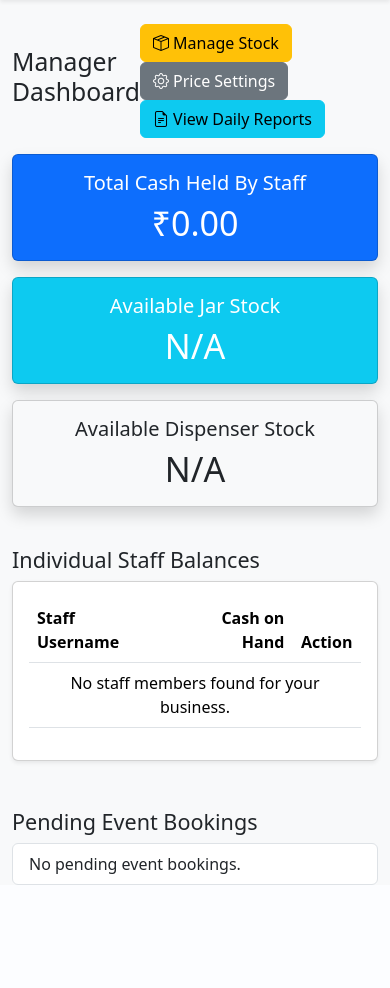
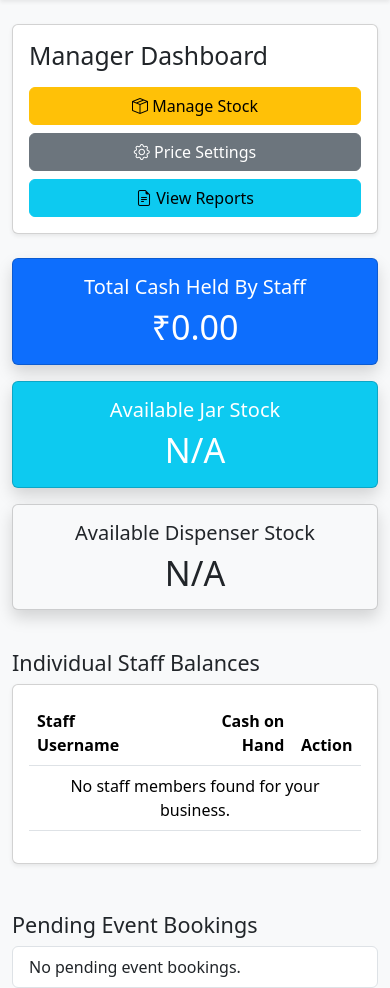
Before and after one commit to rajatpoddar/Aquajal-2.0, a Python web app: template app/templates/manager/dashboard.html in a window 390 px wide. Shown: the part 56-1044 px from the top of the page. Before the commit the page ends 941 px from the top, so only its background shows below. Run offline with Jinja, Linux system fonts and the light colour scheme; the template is opened without the code that fills it, so the values that code supplies are empty.

Commit message:
fix mobile layout of manager dashboard

```diff
--- a/app/templates/manager/dashboard.html
+++ b/app/templates/manager/dashboard.html
@@ -1,18 +1,29 @@
 {% extends "base.html" %}
 
 {% block content %}
-<div class="d-flex justify-content-between align-items-center mb-3">
-    <h2>Manager Dashboard</h2>
-    <div>
-        <a href="{{ url_for('manager.stock_management') }}" class="btn btn-warning me-2">
+<!-- New, Professionally Structured Header -->
+<div class="card shadow-sm mb-4">
+    <div class="card-body">
+        <div class="row align-items-center">
+            <!-- Title on the left -->
+            <div class="col-md-6">
+                <h2 class="mb-0">Manager Dashboard</h2>
+            </div>
+            <!-- Action buttons grouped on the right -->
+            <div class="col-md-6 mt-3 mt-md-0">
+                <div class="d-grid gap-2 d-md-flex justify-content-md-end">
+                    <a href="{{ url_for('manager.stock_management') }}" class="btn btn-warning">
                         <i class="bi bi-box-seam"></i> Manage Stock
                     </a>
-        <a href="{{ url_for('manager.settings') }}" class="btn btn-secondary me-2">
+                    <a href="{{ url_for('manager.settings') }}" class="btn btn-secondary">
                         <i class="bi bi-gear"></i> Price Settings
                     </a>
                     <a href="{{ url_for('manager.reports') }}" class="btn btn-info">
-            <i class="bi bi-file-earmark-text"></i> View Daily Reports
+                        <i class="bi bi-file-earmark-text"></i> View Reports
                     </a>
+                </div>
+            </div>
+        </div>
     </div>
 </div>
 
```
Also changed, not shown: 3 other files. Lines whose indentation alone changed are shown as unchanged.
